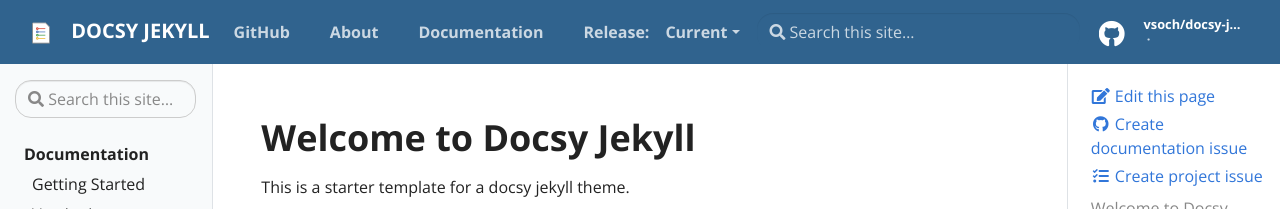
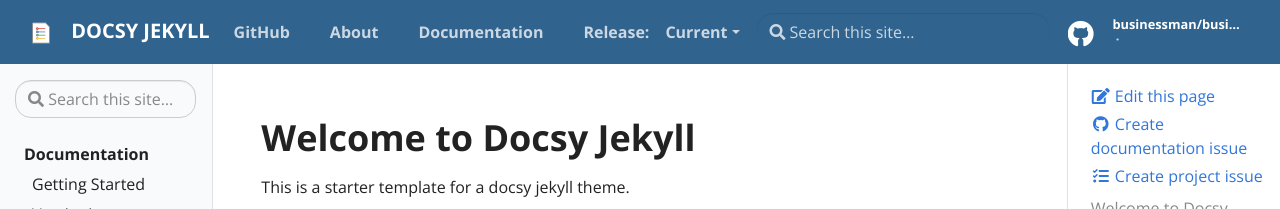
Before and after one commit to danmayich/docsy, a Jekyll site: the page built from pages/index.md, in a window 1280 px wide. Shown: the top 209 px of the page. Built offline with Jekyll 4.4.1, drawn with Linux system fonts in a browser that asks for light colours.

Commit message:
Update _config.yml

```diff
--- a/_config.yml
+++ b/_config.yml
@@ -29,10 +29,10 @@ baseurl: "/docsy" # the subpath of your site, e.g. /blog
 url: "https://vsoch.github.io" # the base hostname & protocol for your site
 
 # Social (First three Required)
-repo: "https://github.com/vsoch/docsy-jekyll"
-github_user: "vsoch"
-github_repo: "docsy-jekyll"
-github_branch: "master"
+repo: "https://github.com/businessrepo"
+github_user: "businessman"
+github_repo: "businessstuff"
+github_branch: "main"
 
 # Optional
 twitter: vsoch
@@ -47,7 +47,7 @@ version_params:
   versioning: true
 
   # Disable so older versions cannot be searched
-  allow_search: true
+  allow_search: false
 
   # Allow these versions to be searched
   search_versions:
```
